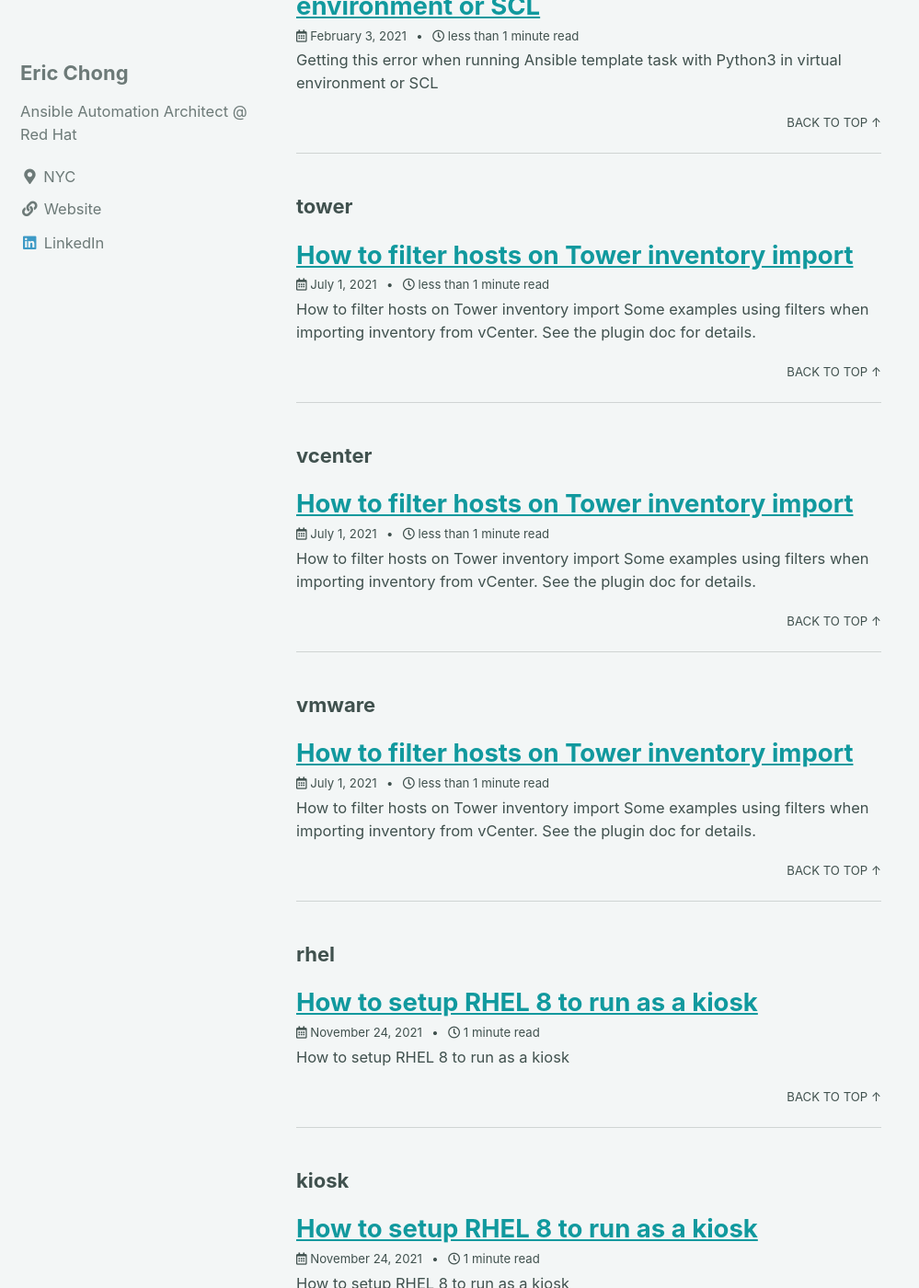
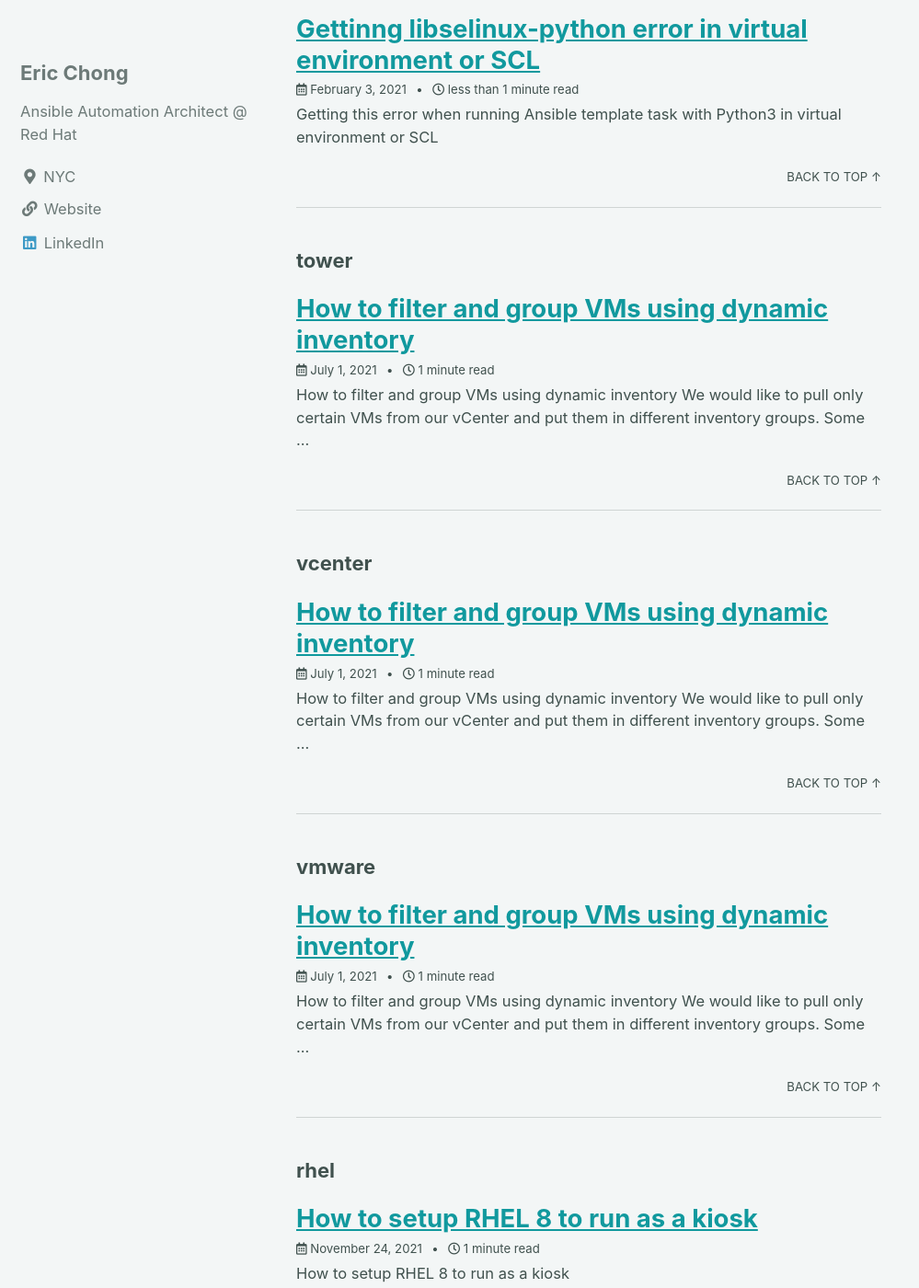
Before and after one commit to ecchong/ecchong.github.io, a Jekyll site: the page built from _pages/tag-archive.md, in a window 1280 px wide and 1400 px high, scrolled down 31654 px. Shown: the whole window at 92% size, without its empty margins (0-999 px from the left). Built offline with Jekyll 4.4.1, drawn with Linux system fonts in a browser that asks for light colours; cached includes are drawn as plain includes; some of the changed text lies outside the part shown.

Commit message:
updated inventory filter

````diff
--- a/_config.yml
+++ b/_config.yml
@@ -25,7 +25,7 @@
 url                      : http://www.automate.nyc
 baseurl                  : # the subpath of your site, e.g. "/blog"
 repository               : "ecchong/ecchong.github.io" # GitHub username/repo-name e.g. "mmistakes/minimal-mistakes"
-teaser                   : /assets/images/background_nyc.png # path of fallback teaser image, e.g. "/assets/images/500x300.png"
+teaser                   : # path of fallback teaser image, e.g. "/assets/images/500x300.png"
 logo                     : # path of logo image to display in the masthead, e.g. "/assets/images/88x88.png"
 masthead_title           : # overrides the website title displayed in the masthead, use " " for no title
 # breadcrumbs            : false # true, false (default)
--- a/_posts/2021/2021-07-01-inventory-filter.md
+++ b/_posts/2021/2021-07-01-inventory-filter.md
@@ -1,11 +1,12 @@
 ---
-title: How to filter hosts on Tower inventory import
+title: How to filter and group VMs using dynamic inventory
 tags: ["ansible", "tower", "vcenter", "vmware"]
 categories: Ansible
-
+last_modified_at: 2022-02-16
 ---
 
-# How to filter hosts on Tower inventory import
+# How to filter and group VMs using dynamic inventory
+We would like to pull only certain VMs from our vCenter and put them in different inventory groups.
 Some examples using filters when importing inventory from vCenter.  See the [plugin doc](https://docs.ansible.com/ansible/latest/collections/community/vmware/vmware_vm_inventory_inventory.html) for details.
 
 ## Scenario 1
@@ -43,3 +44,38 @@
   - folder:
     - "management"
 ```
+
+## Scenario 3
+- Only VMs in folders `Test VMs` and `pfSense Test` under `LAB` datacenter should be imported.
+- They should be grouped based on the resource pool and OS.  The group name is prefixed accordingly.
+```yaml
+---
+validate_certs: False
+hostnames:
+- config.name
+properties:
+- config.guestId
+- config.name
+- resourcePool
+with_nested_properties: True
+keyed_groups:
+- key: resourcePool
+  separator: ''
+  prefix: 'ResourcePool'
+- key: config.guestId
+  separator: '_'
+  prefix: 'OS'
+resources:
+- datacenter:
+  - LAB
+  resources:
+  - folder:
+    - Test VMs
+    - pfSense Test
+```
+Note: Resource pool ID will be used in the group name, since pool name is not available.
+
+# References
+- [VM attributes](https://docs.ansible.com/ansible/latest/scenario_guides/vmware_scenarios/vmware_inventory_vm_attributes.html#vmware-inventory-vm-attributes)
+- [plugin doc](https://docs.ansible.com/ansible/latest/collections/community/vmware/vmware_vm_inventory_inventory.html)
+- [Git repo](https://github.com/ansible-collections/community.vmware/blob/main/plugins/inventory/vmware_vm_inventory.py)
````
